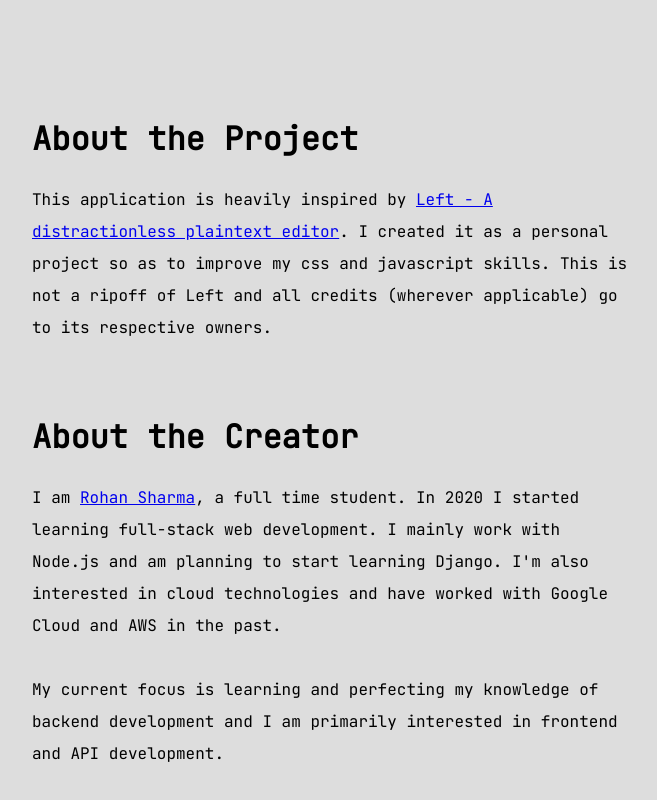
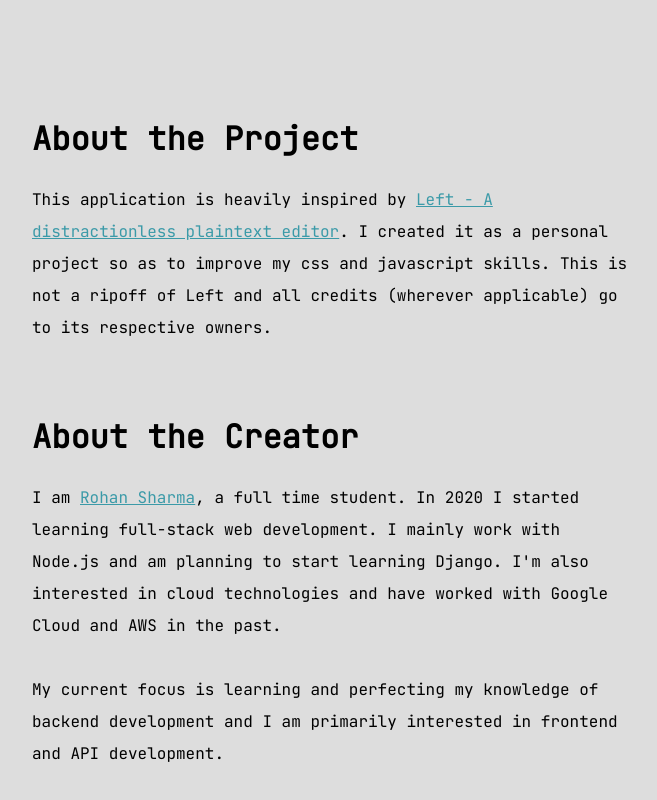
Before and after one commit to purry03/Base, an Electron app: page docs/index.html in a window 800 px wide. Shown: the part 1444-2244 px from the top of the page, without its empty margins (68-725 px from the left). Drawn offline with Linux system fonts and the light colour scheme.

Commit message:
added favicon

```diff
--- a/docs/css/index.css
+++ b/docs/css/index.css
@@ -27,6 +27,14 @@ h2 {
 
 p {
   line-height: 2;
+}
+
+a {
+  color: rgb(59, 154, 168);
+}
+
+a:visited {
+  color: rgb(59, 154, 168);
 }
 
 .banner-container {
--- a/docs/index.html
+++ b/docs/index.html
@@ -1,6 +1,7 @@
 <!DOCTYPE html>
 <html>
   <head>
+    <link rel="icon" type="image/png" href="img/icon-black.png"/>
     <meta charset="utf-8" />
     <meta http-equiv="X-UA-Compatible" content="IE=edge" />
     <title>Base</title>
```
